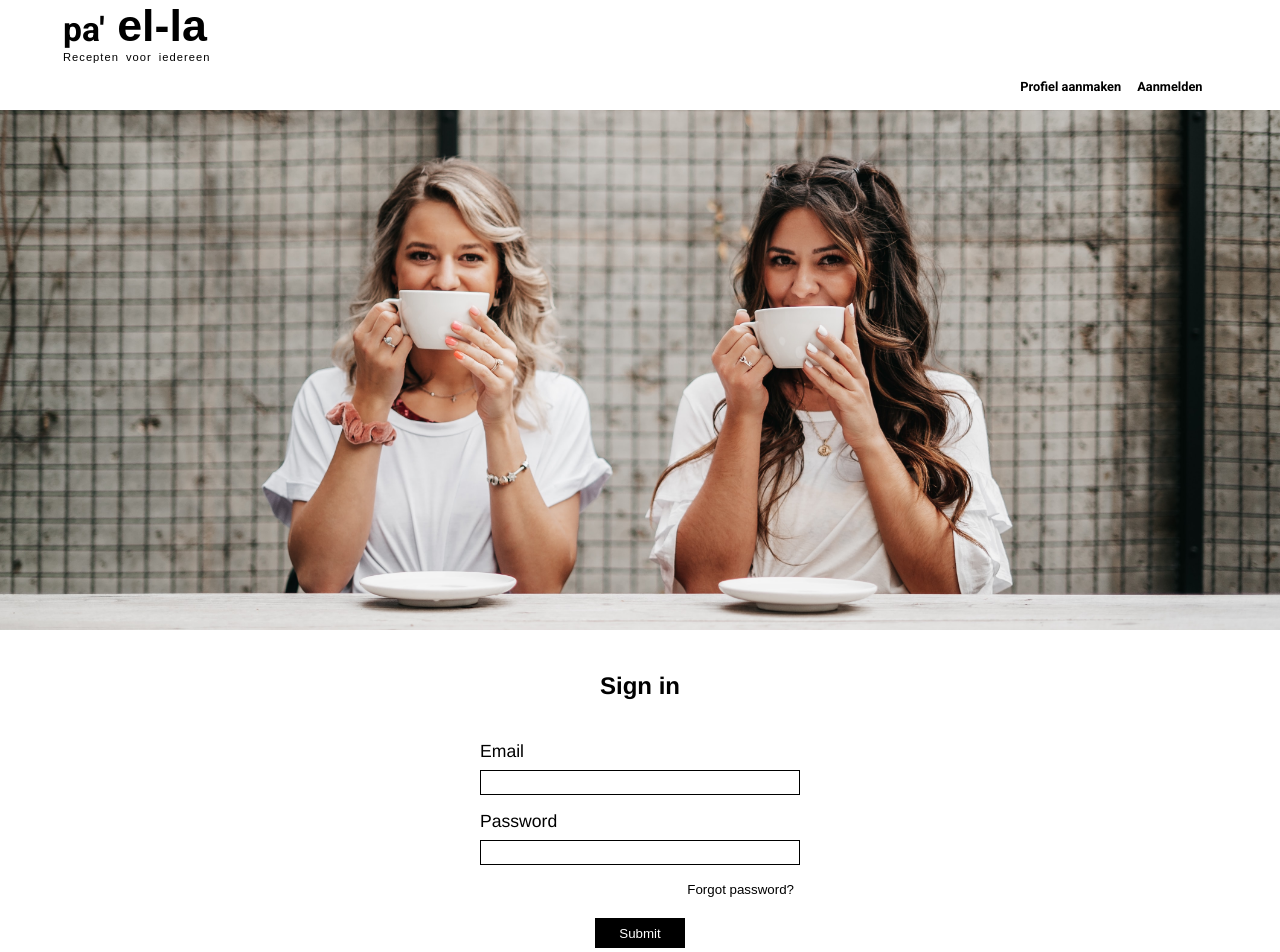
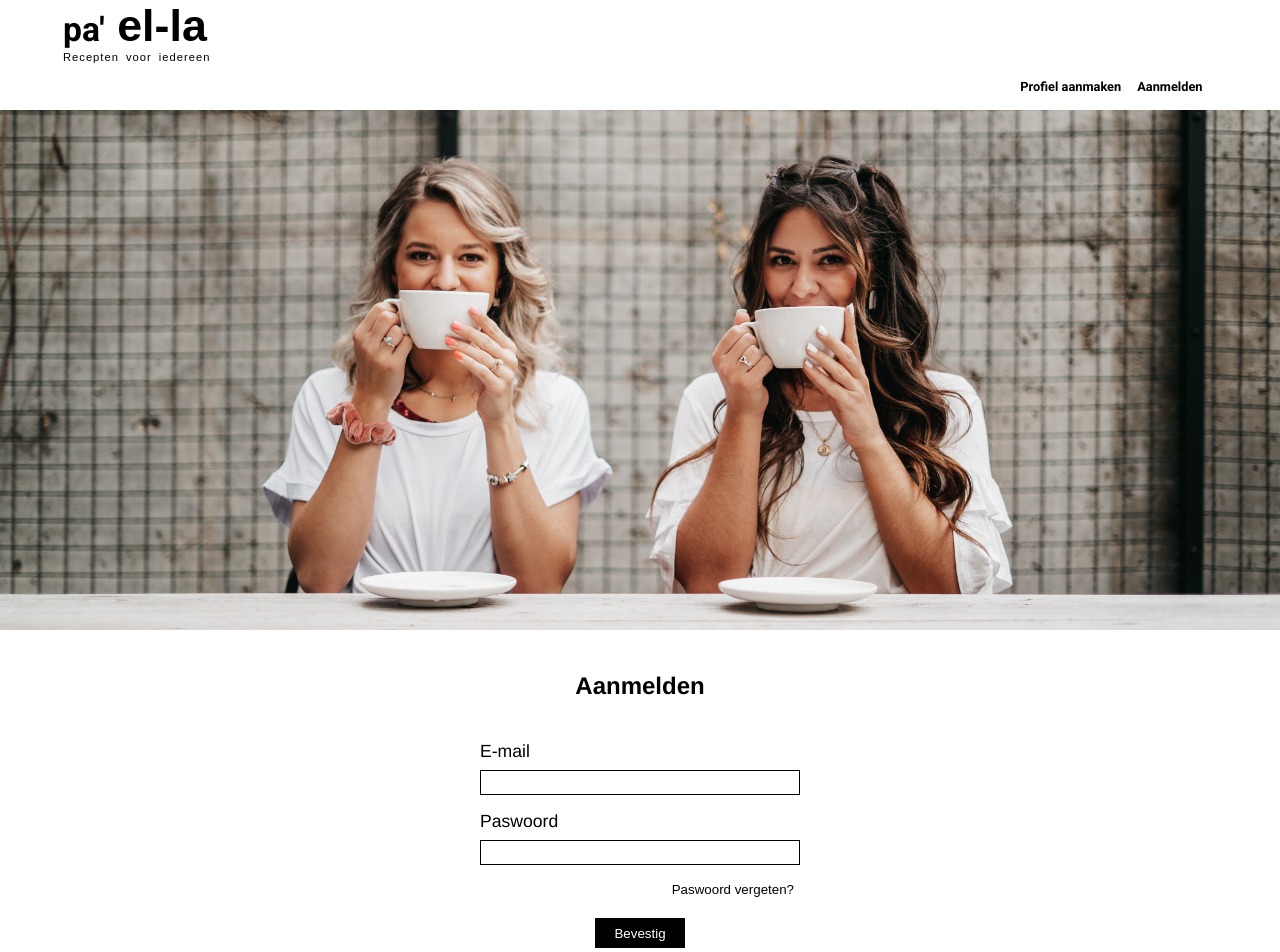
Before and after one commit to Christian-Mar/pa-ella, a Next.js app: page /login in a window 1280 px wide. Shown: the top 952 px of the page. Built offline with nearby package versions, Linux system fonts and the light colour scheme; no server answers.

Commit message:
small styling

```diff
--- a/components/authentication/Login.js
+++ b/components/authentication/Login.js
@@ -23,10 +23,10 @@ export default function Login() {
 		<div className={styles.container}>
 			<div className={styles.form__position}>
 				<div className={styles.form__container}>
-					<h2 className={styles.form__title}>Sign in</h2>
+					<h2 className={styles.form__title}>Aanmelden</h2>
 					<form onSubmit={handleSubmit} className={styles.form}>
 						<label className={styles.form__label}>
-							<span className={styles.form__labelTitle}>Email</span>
+							<span className={styles.form__labelTitle}>E-mail</span>
 							<input
 								required
 								type='email'
@@ -36,7 +36,7 @@ export default function Login() {
 							/>
 						</label>
 						<label className={styles.form__label}>
-							<span className={styles.form__labelTitle}>Password</span>
+							<span className={styles.form__labelTitle}>Paswoord</span>
 							<input
 								required
 								type='password'
@@ -46,10 +46,10 @@ export default function Login() {
 							/>
 						</label>
 
-            <button className={styles.forgot__btn} onClick={() => setShowModal(true)}>Forgot password?</button>
+            <button className={styles.forgot__btn} onClick={() => setShowModal(true)}>Paswoord vergeten?</button>
 
 
-						<button className={styles.form__button}>Submit</button>
+						<button className={styles.form__button}>Bevestig</button>
 						{error && <p>{error}</p>}
 					</form>
 				</div>
--- a/components/recipeEdit/EditRecipe.js
+++ b/components/recipeEdit/EditRecipe.js
@@ -429,6 +429,7 @@ const EditRecipe = ({ recipeId, recipeReadable, setRecipeToEdit, setShowModal })
 						alt='Dish'
 						width={600}
 						height={400}
+						layout='fixed'
 						objectFit='cover'
 					/>
 					<div className={styles.imageButtonContainer}>
--- a/styles/EditRecipe.module.css
+++ b/styles/EditRecipe.module.css
@@ -116,7 +116,8 @@
   display: flex;
   flex-direction: column;
   justify-content: center;
-  margin: 3rem 0;
+  align-items: center;
+  margin: auto 0;
 }
 
 .imageButtonContainer {
--- a/styles/ModalEditRecipe.module.css
+++ b/styles/ModalEditRecipe.module.css
@@ -24,7 +24,7 @@
   top: 0;
   left: 0;
   width: 100%;
-  height: 200%;
+  height: 300%;
   display: flex;
   justify-content: center;
   align-items: flex-start;
--- a/styles/RecipeDetail.module.css
+++ b/styles/RecipeDetail.module.css
@@ -5,7 +5,7 @@
 }
 
 .container {
-  min-height: 100vh;
+  min-height: 120vh;
   margin: 2rem;
 }
 
```
Also changed, not shown: styles/CreateRecipe.module.css (+4 -4 lines), utils/recipeData.js (deleted, +0 -14 lines).
